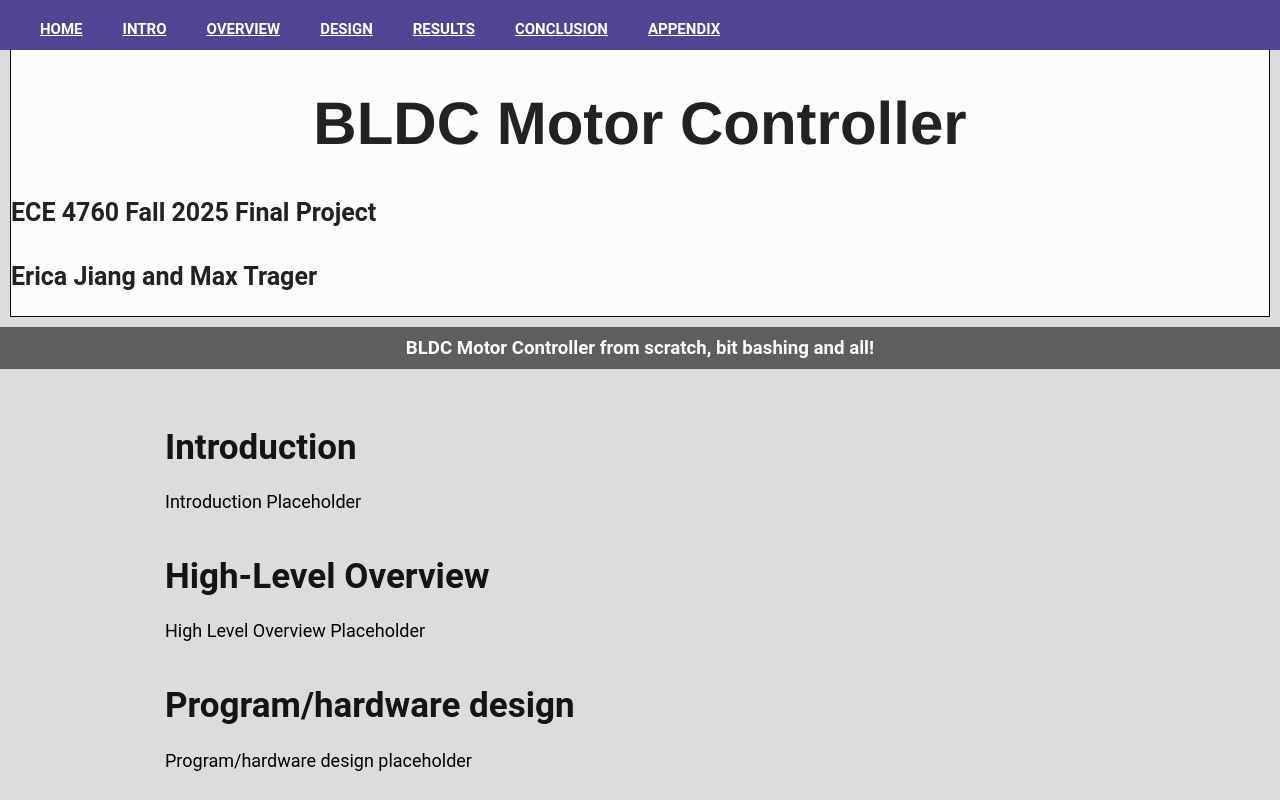
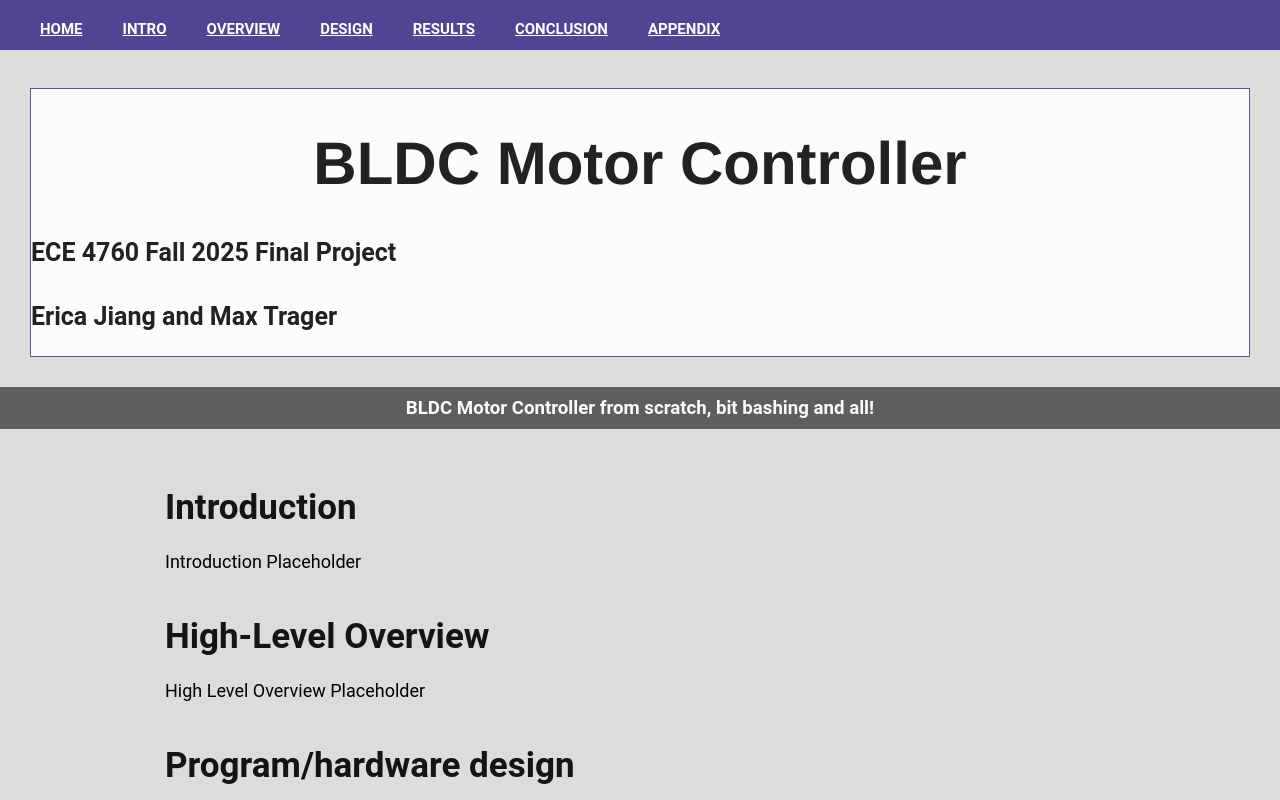
Before and after one commit to mtrager22/ECE-4760-BLDC-Website-mt687-ej289, a plain HTML site: page index.html in a window 1280 px wide. Shown: the top 800 px of the page. Drawn offline with Linux system fonts and the light colour scheme.

Commit message:
border color and header block

```diff
--- a/site.css
+++ b/site.css
@@ -118,10 +118,12 @@ main {
 }
 
 #bgtide {
-	margin-top: 10px;
-	margin: 10px;
+	margin-top: 50px;
+    margin-bottom: 30px;
+    margin-right: 30px;
+    margin-left: 30px;
 	background-color: #ffffff;
-	border: 1px solid black;
+	border: 1px solid rgb(83 68 147);
 	opacity: 0.93;
 }
 
```
